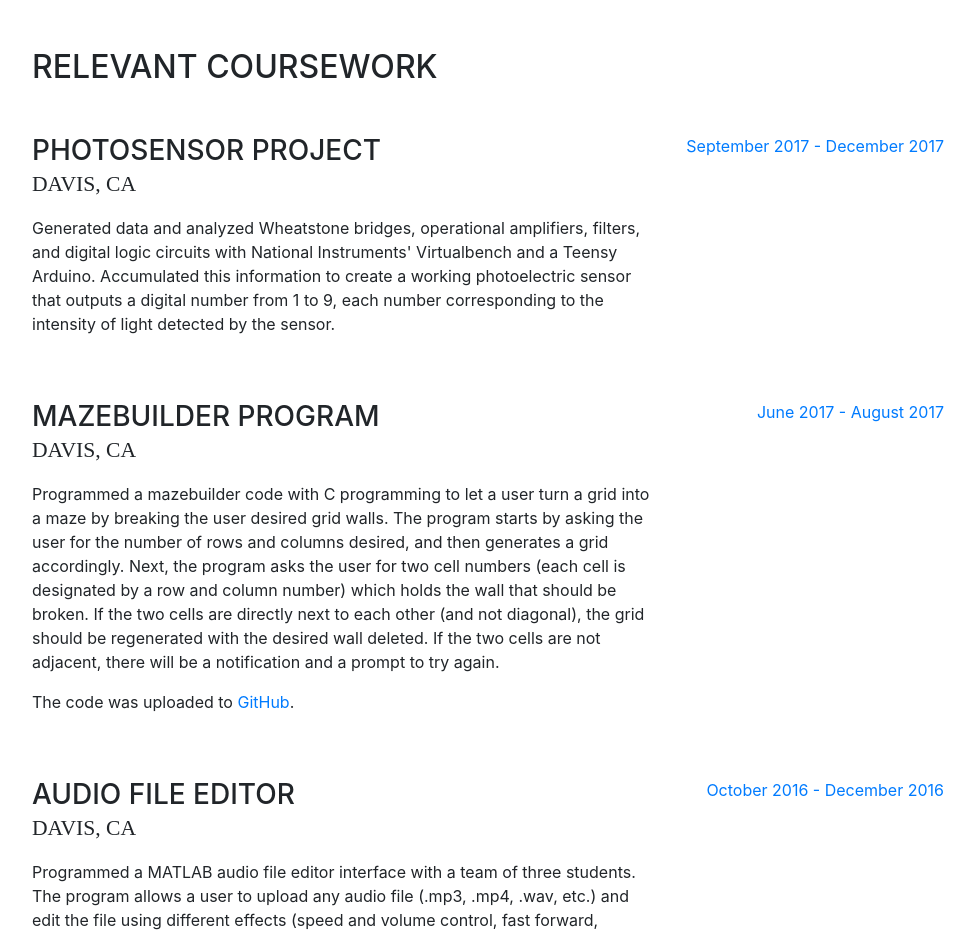
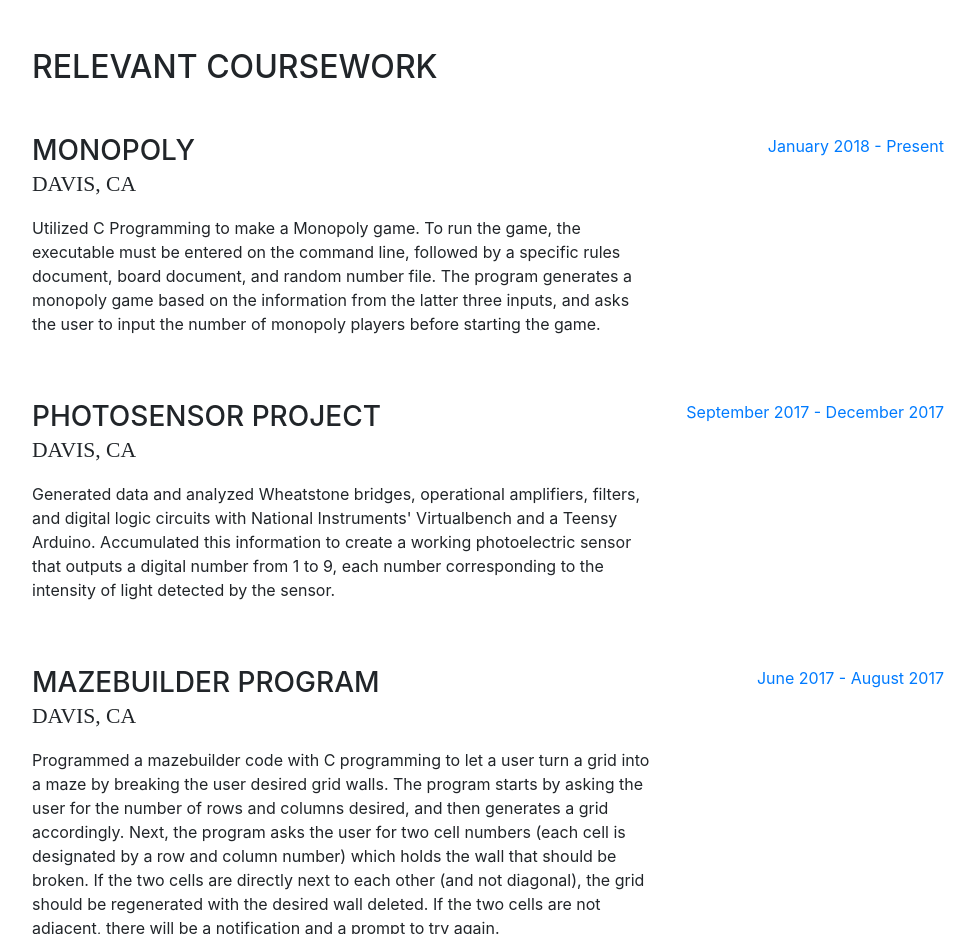
Before and after one commit to priichan/priichan.github.io, a website with bundled scripts: page index.html in a window 1280 px wide. Shown: the part 1600-2534 px from the top of the page, without its empty margins (288-1263 px from the left). Built offline with nearby package versions, Linux system fonts and the light colour scheme; a web font is replaced by a local one.

Commit message:
updated course projects

```diff
--- a/index.html
+++ b/index.html
@@ -139,6 +139,17 @@
       <section class="resume-section p-3 p-lg-5 d-flex flex-column" id="projects">
         <div class="my-auto">
           <h2 class="mb-5">Relevant Coursework</h2>
+
+          <div class="resume-item d-flex flex-column flex-md-row mb-5">
+            <div class="resume-content mr-auto">
+              <h3 class="mb-0">Monopoly</h3>
+              <div class="subheading mb-3">Davis, CA</div>
+              <p>Utilized C Programming to make a Monopoly game. To run the game, the executable must be entered on the command line, followed by a specific rules document, board document, and random number file. The program generates a monopoly game based on the information from the latter three inputs, and asks the user to input the number of monopoly players before starting the game.</p>
+            </div>
+            <div class="resume-date text-md-right">
+              <span class="text-primary">January 2018 - Present</span>
+            </div>
+          </div>
 
           <div class="resume-item d-flex flex-column flex-md-row mb-5">
             <div class="resume-content mr-auto">
```
